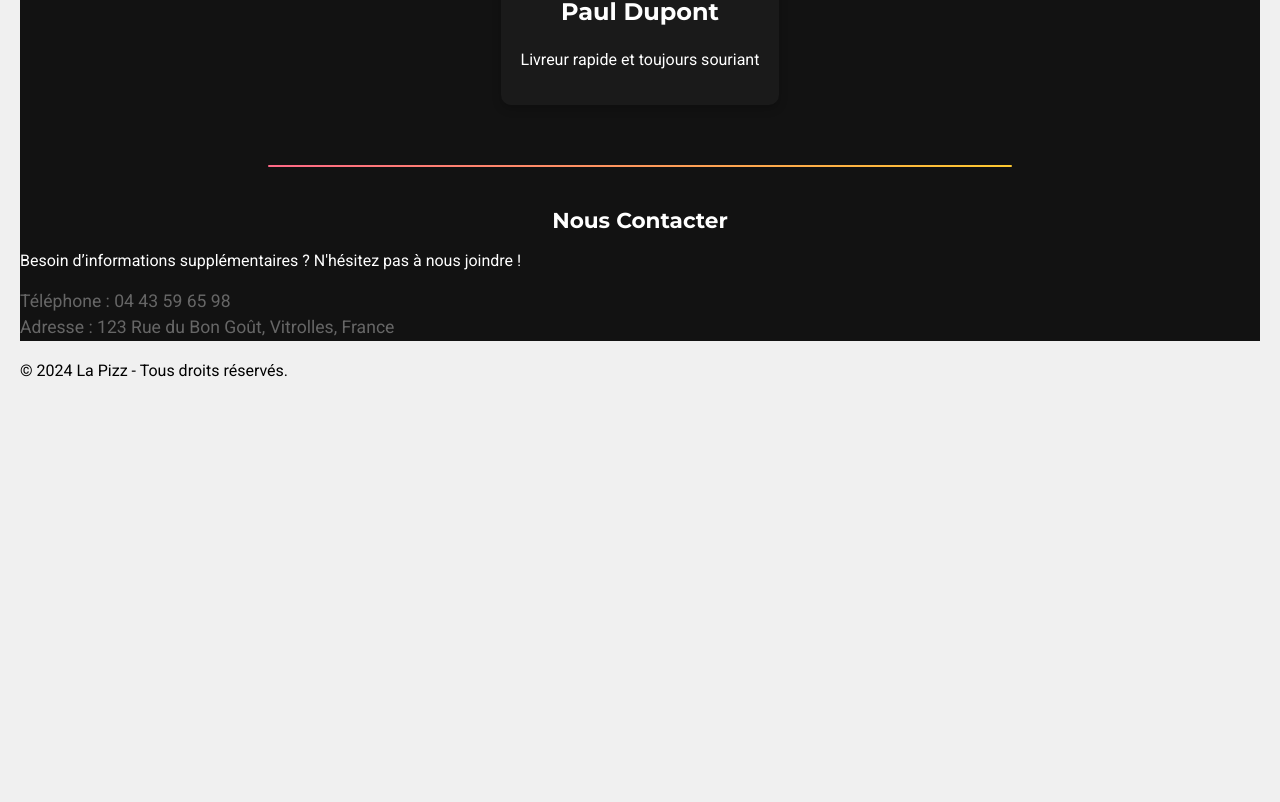
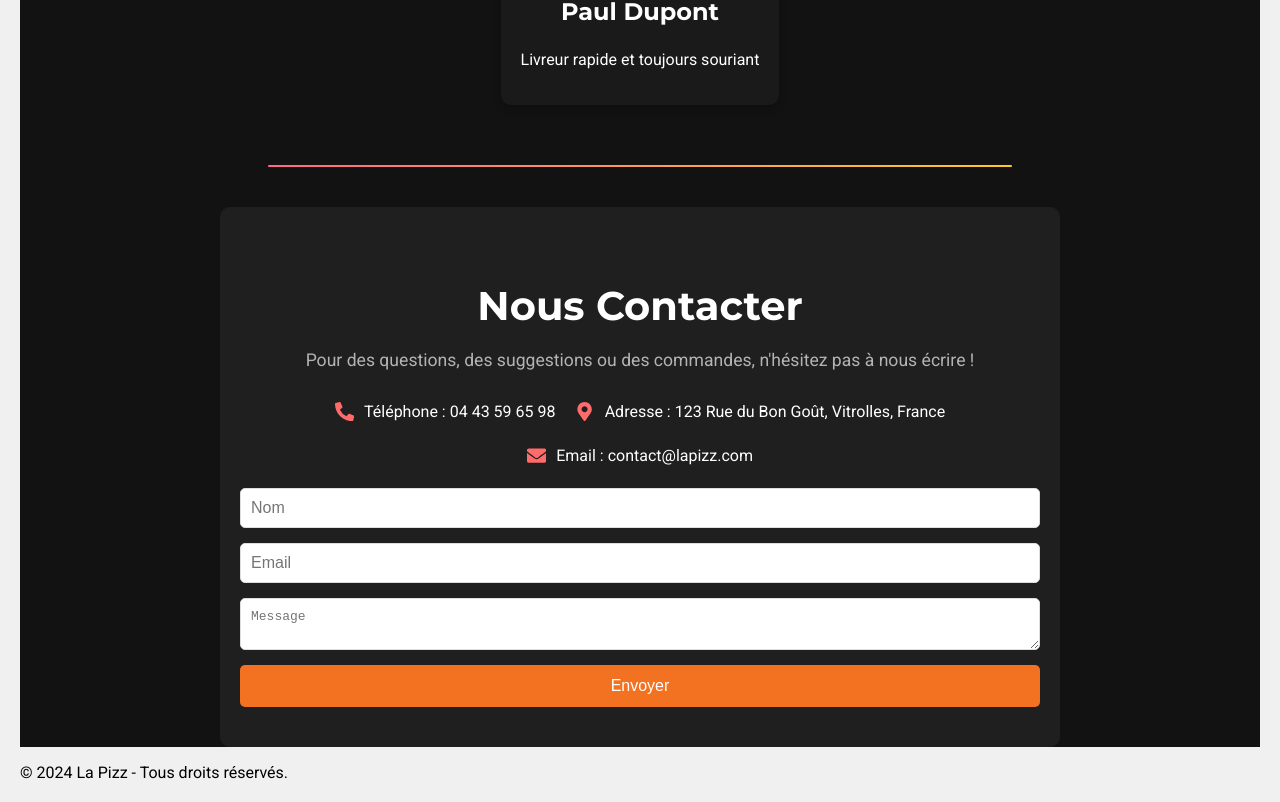
Before and after one commit to MustaphaMab/La_pizz_avec_REACT, a React (Create React App) app in the folder frontend/: page / in a window 1280 px wide. Shown: the part 2761-3563 px from the top of the page. Before the commit the page ends 3161 px from the top, so only its background shows below. Built offline with nearby package versions, Linux system fonts and the light colour scheme.

Commit message:
modifs page accueil

```diff
--- a/frontend/src/pages/accueil.css
+++ b/frontend/src/pages/accueil.css
@@ -204,3 +204,91 @@ h3 {
 .about p {
   width: 100%;
 }
+
+/* Section Contact */
+.contact-section {
+  background-color: #1f1f1f; /* Fond légèrement différent pour contraste */
+  padding: 40px 20px;
+  color: #ffffff;
+  text-align: center;
+  border-radius: 10px;
+  max-width: 800px;
+  margin: 0 auto;
+}
+
+.contact-title {
+  font-size: 2.5rem;
+  font-family: 'Montserrat', sans-serif;
+  margin-bottom: 20px;
+}
+
+.contact-description {
+  font-size: 1.1rem;
+  margin-bottom: 30px;
+  color: #b3b3b3;
+}
+
+.contact-info {
+  display: flex;
+  justify-content: center;
+  gap: 20px;
+  margin-bottom: 30px;
+  flex-wrap: wrap;
+}
+
+.contact-item {
+  display: flex;
+  align-items: center;
+  gap: 10px;
+  font-size: 1rem;
+  color: #ffffff;
+}
+
+.contact-icon {
+  color: #ff6b6b;
+  font-size: 1.2rem;
+}
+
+/* Section Contact */
+.contact-section {
+  background-color: #1f1f1f; /* Fond légèrement différent pour contraste */
+  padding: 40px 20px;
+  color: #ffffff;
+  text-align: center;
+  border-radius: 10px;
+  max-width: 800px;
+  margin: 0 auto;
+}
+
+.contact-title {
+  font-size: 2.5rem;
+  font-family: 'Montserrat', sans-serif;
+  margin-bottom: 20px;
+}
+
+.contact-description {
+  font-size: 1.1rem;
+  margin-bottom: 30px;
+  color: #b3b3b3;
+}
+
+.contact-info {
+  display: flex;
+  justify-content: center;
+  gap: 20px;
+  margin-bottom: 30px;
+  flex-wrap: wrap;
+}
+
+.contact-item {
+  display: flex;
+  align-items: center;
+  gap: 10px;
+  font-size: 1rem;
+  color: #ffffff;
+}
+
+.contact-icon {
+  color: #ff6b6b;
+  font-size: 1.2rem;
+}
--- a/frontend/src/pages/accueil.js
+++ b/frontend/src/pages/accueil.js
@@ -1,4 +1,6 @@
 import React from 'react';
+import { FaPhoneAlt, FaMapMarkerAlt, FaEnvelope } from 'react-icons/fa';
+
 import './accueil.css';
 
 function Accueil() {
@@ -86,13 +88,32 @@ function Accueil() {
 
       <div className="section-divider"></div> {/* Séparation moderne */}
 
+      {/* Section Contact améliorée */}
       <section className="contact-section">
-        <h2>Nous Contacter</h2>
-        <p>Besoin d’informations supplémentaires ? N'hésitez pas à nous joindre !</p>
-        <p className="contact-info">
-          Téléphone : 04 43 59 65 98<br />
-          Adresse : 123 Rue du Bon Goût, Vitrolles, France
-        </p>
+        <h2 className="contact-title">Nous Contacter</h2>
+        <p className="contact-description">Pour des questions, des suggestions ou des commandes, n'hésitez pas à nous écrire !</p>
+
+        <div className="contact-info">
+          <div className="contact-item">
+            <FaPhoneAlt className="contact-icon" />
+            <span>Téléphone : 04 43 59 65 98</span>
+          </div>
+          <div className="contact-item">
+            <FaMapMarkerAlt className="contact-icon" />
+            <span>Adresse : 123 Rue du Bon Goût, Vitrolles, France</span>
+          </div>
+          <div className="contact-item">
+            <FaEnvelope className="contact-icon" />
+            <span>Email : contact@lapizz.com</span>
+          </div>
+        </div>
+
+        <form className="contact-form">
+          <input type="text" placeholder="Nom" className="contact-input" />
+          <input type="email" placeholder="Email" className="contact-input" />
+          <textarea placeholder="Message" className="contact-textarea"></textarea>
+          <button type="submit" className="contact-submit">Envoyer</button>
+        </form>
       </section>
     </div>
   );
```
